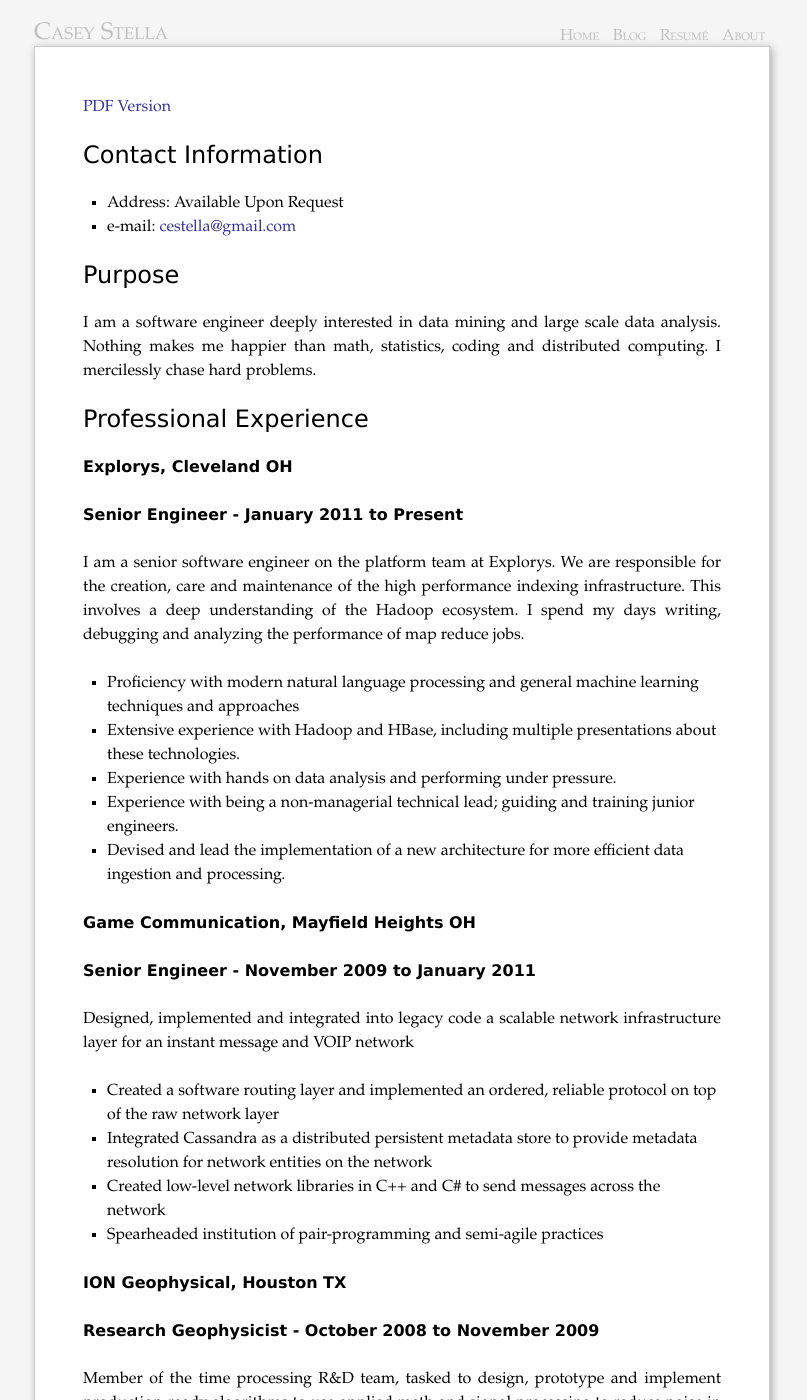
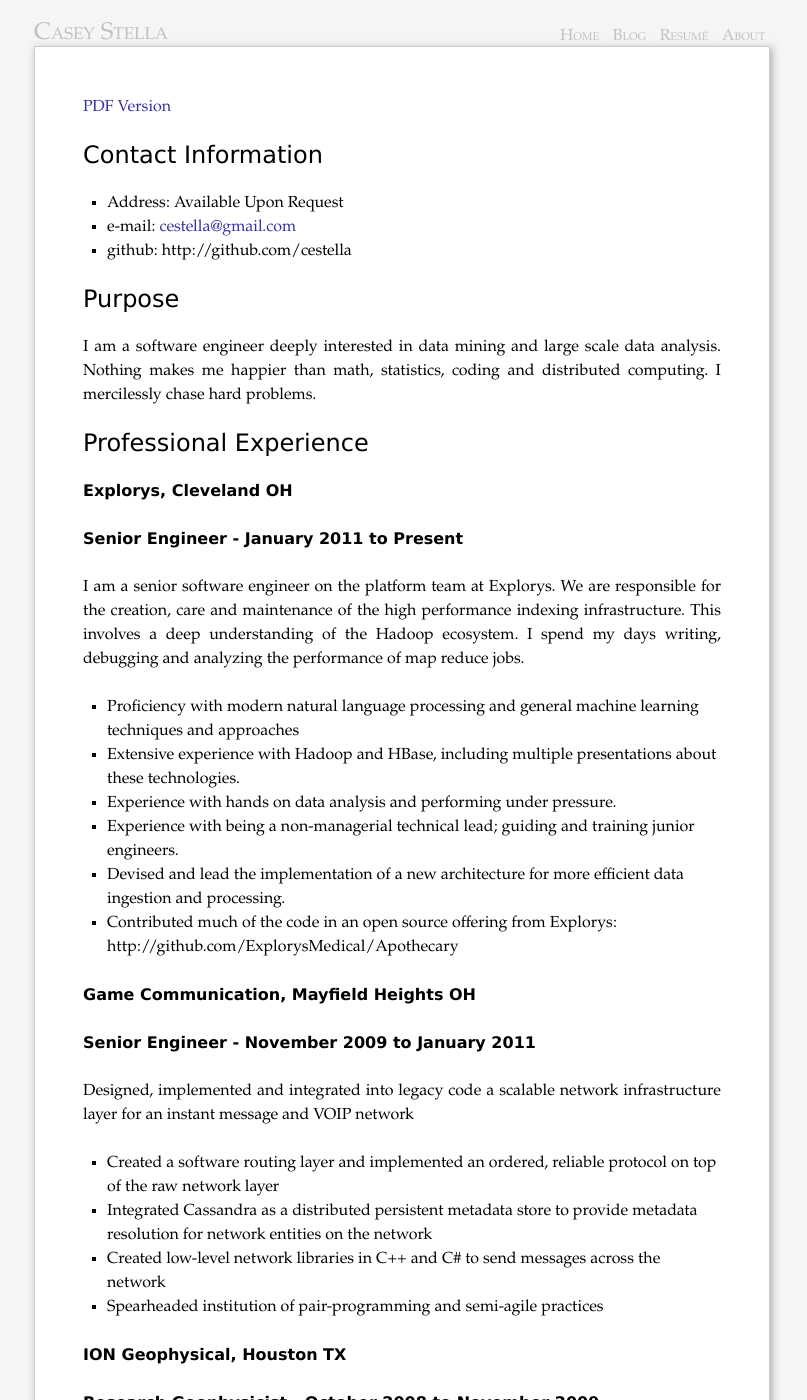
Before and after one commit to cestella/Casey-s-Public-Blog, a Jekyll site: the page built from resume/index.markdown, in a window 1280 px wide and 1400 px high. Shown: the whole window, without its empty margins (238-1045 px from the left). Built offline with Jekyll 4.4.1, drawn with Linux system fonts in a browser that asks for light colours; Markdown is read by kramdown in place of the engine named in the settings; some of the changed text lies outside the part shown.

Commit message:
updating resume.

```diff
--- a/resume/index.markdown
+++ b/resume/index.markdown
@@ -14,6 +14,7 @@
 ===================
 * Address: Available Upon Request
 * e-mail: [cestella@gmail.com](mailto:cestella@gmail.com)
+* github: http://github.com/cestella
 
 Purpose
 =======
@@ -38,6 +39,7 @@
 * Experience with being a non-managerial technical lead; guiding and training
  junior engineers.
 * Devised and lead the implementation of a new architecture for more efficient data ingestion and processing.
+* Contributed much of the code in an open source offering from Explorys: http://github.com/ExplorysMedical/Apothecary
 
 ## Game Communication, Mayfield Heights OH
 
```
Also changed, not shown: other parts of resume/index.markdown (+1 -1 lines), 2 other files.
